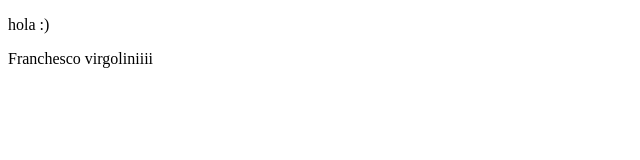
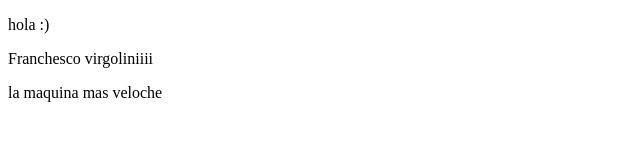
Before and after one commit to GabriMF/Testing-branch, a plain HTML site: page index.html in a window 1280 px wide. Shown: the whole page, without its empty margins (0-640 px from the left). Drawn offline with Linux system fonts and the light colour scheme.

Commit message:
fiiiuuuuum

```diff
--- a/index.html
+++ b/index.html
@@ -13,5 +13,7 @@
     <div>
         <p>Franchesco virgoliniiii</p>
     </div>
+
+    <p>la maquina mas veloche</p>
 </body>
 </html>
```
